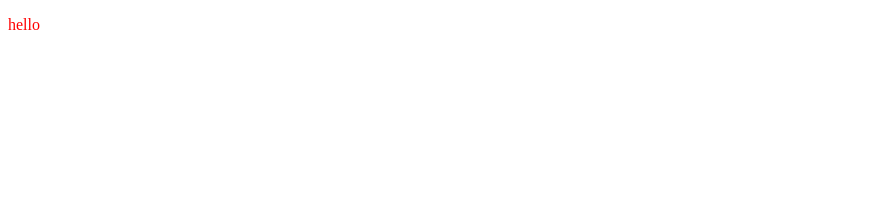
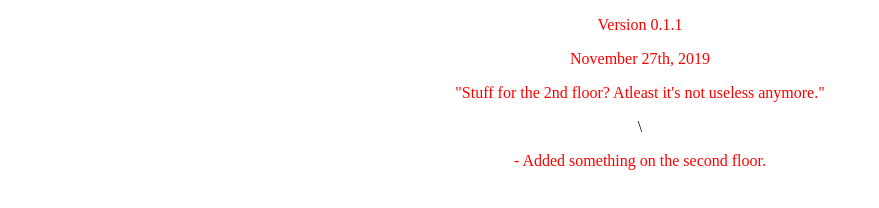
Before and after one commit to Zoxium/ft-changelog, a plain HTML site: page index.html in a window 1280 px wide. Shown: the whole page, without its empty margins (0-879 px from the left). Drawn offline with Linux system fonts and the light colour scheme.

Commit message:
Changed main page.

```diff
--- a/index.html
+++ b/index.html
@@ -2,11 +2,19 @@
 
 <html>
     <head>
-        <title>Futuristic Tycoon V0.1.1</title>
+        <title>Factory Tycoon V0.1.1</title>
         <link rel="stylesheet" type="text/css" href="looks.css">
     </head>
 
     <body>
-        <p>hello</p>
+        <div id="versions">
+            <div id="version011" style="text-align: center;">
+                <p class="versionText">Version 0.1.1</p>
+                <p class="dateText">November 27th, 2019</p>
+                <p class="quoteText">"Stuff for the 2nd floor? Atleast it's not useless anymore."</p>\
+                <br>
+                <p class="changesText"> - Added something on the second floor.</p>
+            </div>
+        </div>
     </body>
 </html>
```
